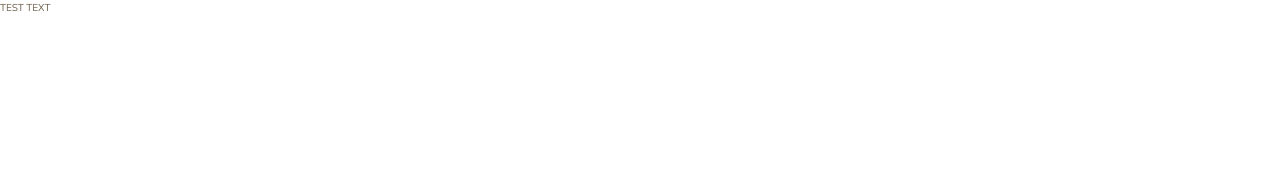
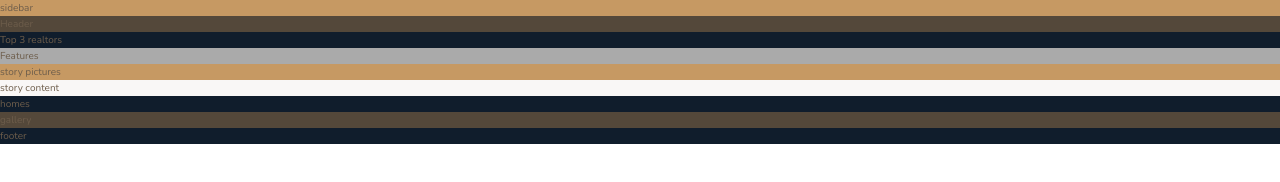
Before and after one commit to lawell-wilhelm/nexter, a website: page index.html in a window 1280 px wide. Drawn offline with nearby package versions, Linux system fonts and the light colour scheme.

Commit message:
feat: add html overall layout of the project

```diff
--- a/index.html
+++ b/index.html
@@ -15,6 +15,23 @@
     <title>nexter &mdash; your home, your freedom</title>
   </head>
   <body class="container">
-    TEST TEXT
+    <div class="sidebar">sidebar</div>
+
+    <header class="header">Header</header>
+
+    <div class="realtors">Top 3 realtors</div>
+
+    <section class="features">Features</section>
+
+    <div class="story">
+      <div class="story__pictures">story pictures</div>
+      <div class="story__content">story content</div>
+    </div>
+
+    <section class="homes">homes</section>
+
+    <section class="gallery">gallery</section>
+
+    <footer class="footer">footer</footer>
   </body>
 </html>
--- a/sass/_features.scss
+++ b/sass/_features.scss
@@ -0,0 +1,3 @@
+.features {
+  background-color: $color-grey-light-2;
+}
--- a/sass/_footer.scss
+++ b/sass/_footer.scss
@@ -0,0 +1,3 @@
+.footer {
+  background-color: $color-secondary;
+}
--- a/sass/_gallery.scss
+++ b/sass/_gallery.scss
@@ -0,0 +1,3 @@
+.gallery {
+  background-color: $color-grey-dark-1;
+}
--- a/sass/_header.scss
+++ b/sass/_header.scss
@@ -0,0 +1,3 @@
+.header {
+  background-color: $color-grey-dark-1;
+}
--- a/sass/_homes.scss
+++ b/sass/_homes.scss
@@ -0,0 +1,3 @@
+.homes {
+  background-color: $color-secondary;
+}
--- a/sass/_realtors.scss
+++ b/sass/_realtors.scss
@@ -0,0 +1,3 @@
+.realtors {
+  background-color: $color-secondary;
+}
--- a/sass/_sidebar.scss
+++ b/sass/_sidebar.scss
@@ -0,0 +1,3 @@
+.sidebar {
+  background-color: $color-primary;
+}
--- a/sass/_story.scss
+++ b/sass/_story.scss
@@ -0,0 +1,9 @@
+.story {
+  &__pictures {
+    background-color: $color-primary;
+  }
+
+  &__content {
+    background-color: $color-grey-light-1;
+  }
+}
```
Also changed, not shown: css/style.css, 1 other file.
